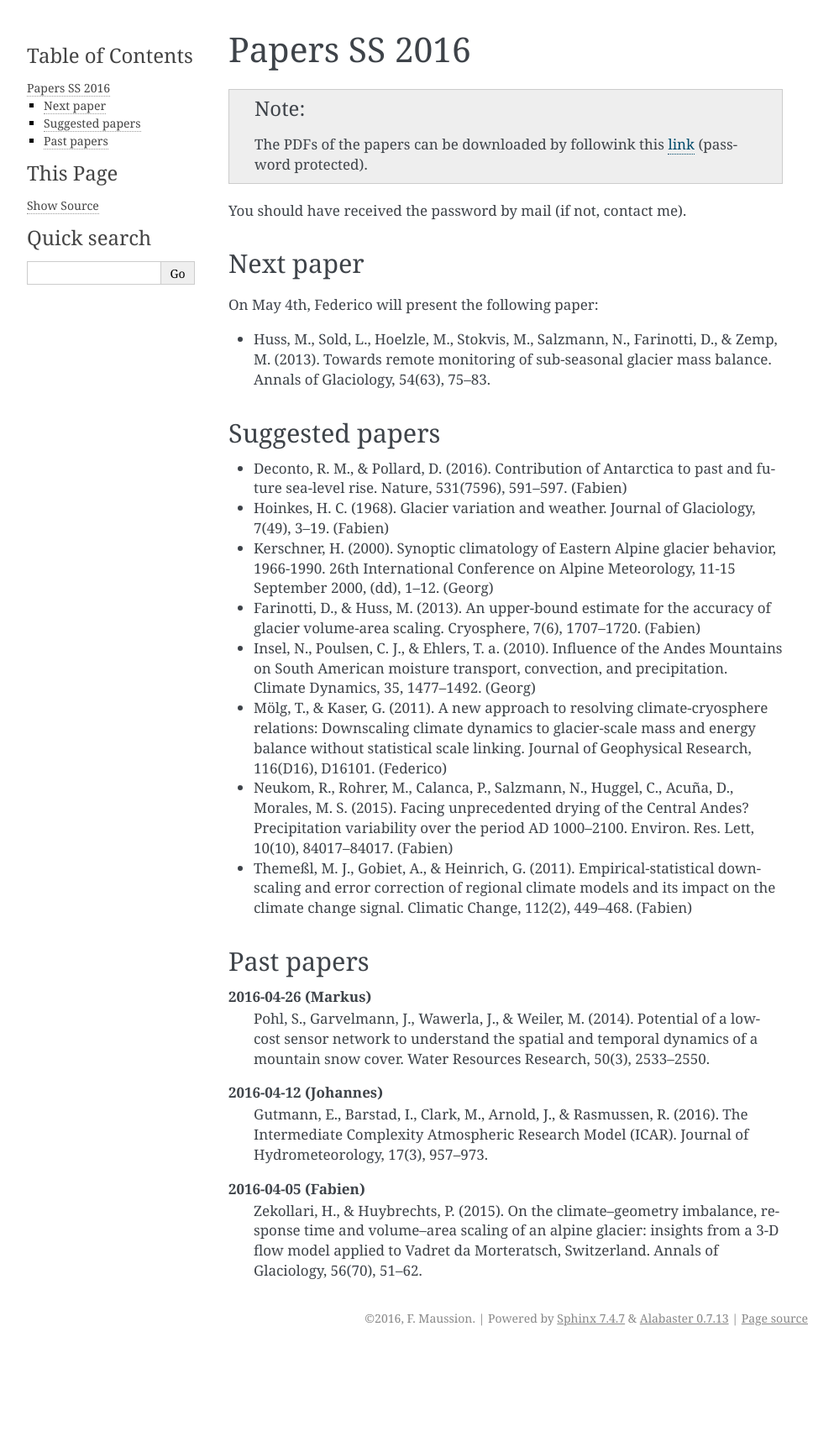
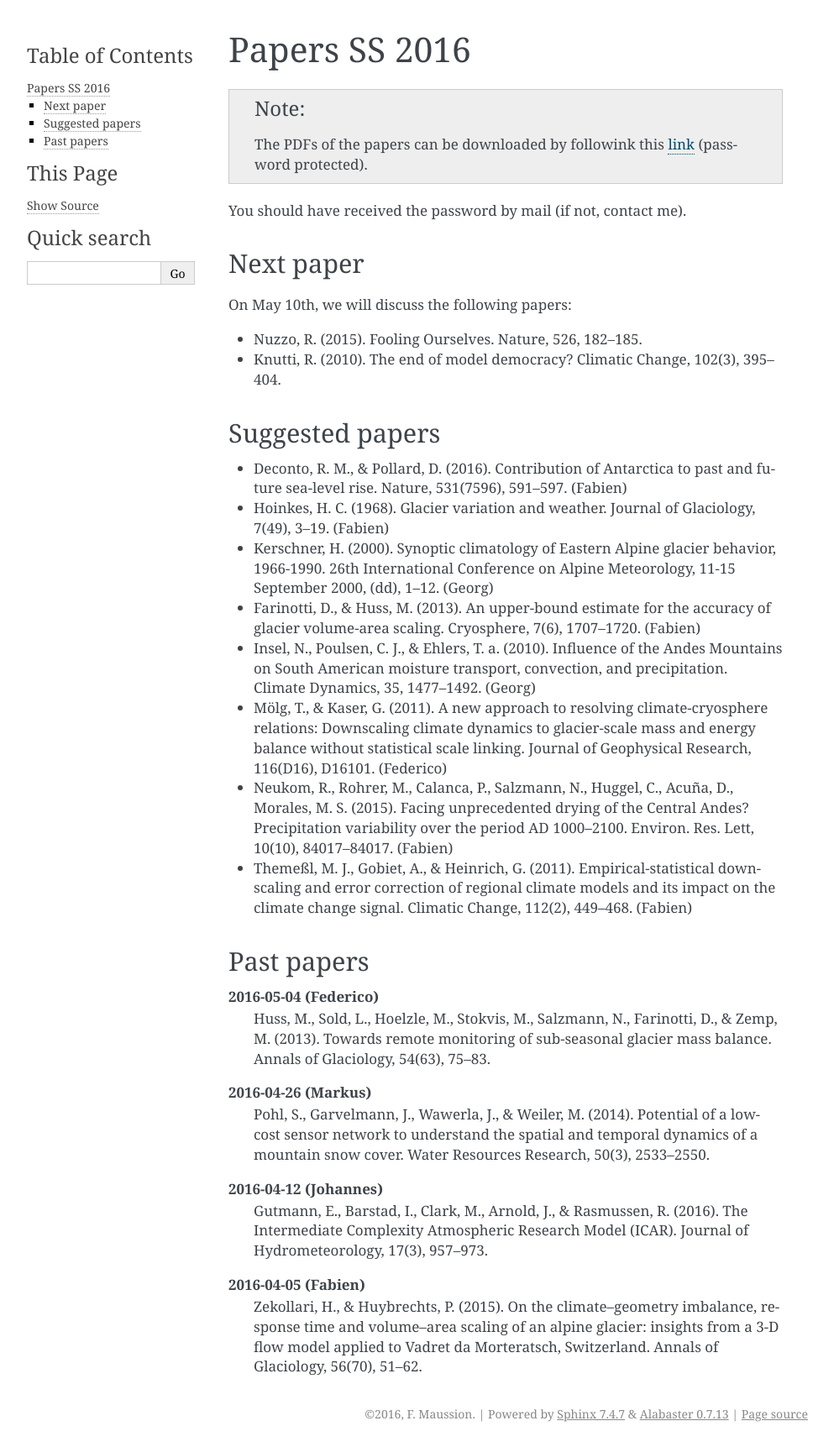
Before and after one commit to fmaussion/acinn_litsem, a Sphinx documentation site: the page built from docs/ss_2016.rst, in a window 1280 px wide. Shown: the whole page at 84% size, without its empty margins (148-1141 px from the left). Built offline with Sphinx 7.4.7, drawn with Linux system fonts in a browser that asks for light colours; before the commit the page ends 1609 px from its top, so only the background shows below that.

Commit message:
next week

```diff
--- a/docs/ss_2016.rst
+++ b/docs/ss_2016.rst
@@ -14,11 +14,10 @@ You should have received the password by mail (if not, contact me).
 Next paper
 ----------
 
-On May 4th, Federico will present the following paper:
+On May 10th, we will discuss the following papers:
 
-- Huss, M., Sold, L., Hoelzle, M., Stokvis, M., Salzmann, N., Farinotti, D.,
-  & Zemp, M. (2013). Towards remote monitoring of sub-seasonal glacier mass
-  balance. Annals of Glaciology, 54(63), 75–83.
+- Nuzzo, R. (2015). Fooling Ourselves. Nature, 526, 182–185.
+- Knutti, R. (2010). The end of model democracy? Climatic Change, 102(3), 395–404.
 
 
 
@@ -61,6 +60,11 @@ Suggested papers
 Past papers
 -----------
 
+**2016-05-04 (Federico)**
+    Huss, M., Sold, L., Hoelzle, M., Stokvis, M., Salzmann, N., Farinotti, D.,
+    & Zemp, M. (2013). Towards remote monitoring of sub-seasonal glacier mass
+    balance. Annals of Glaciology, 54(63), 75–83.
+
 **2016-04-26 (Markus)**
     Pohl, S., Garvelmann, J., Wawerla, J., & Weiler, M. (2014). Potential of a
     low-cost sensor network to understand the spatial and temporal dynamics of a
```
